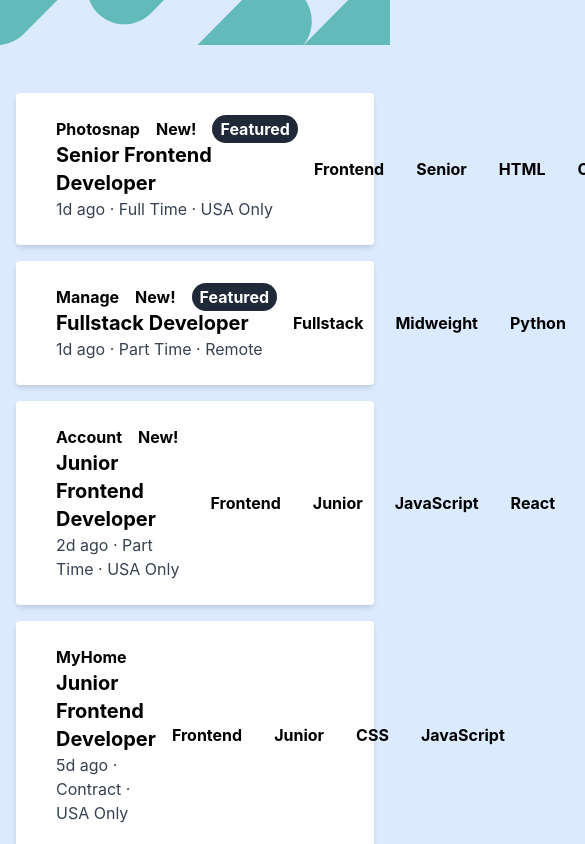
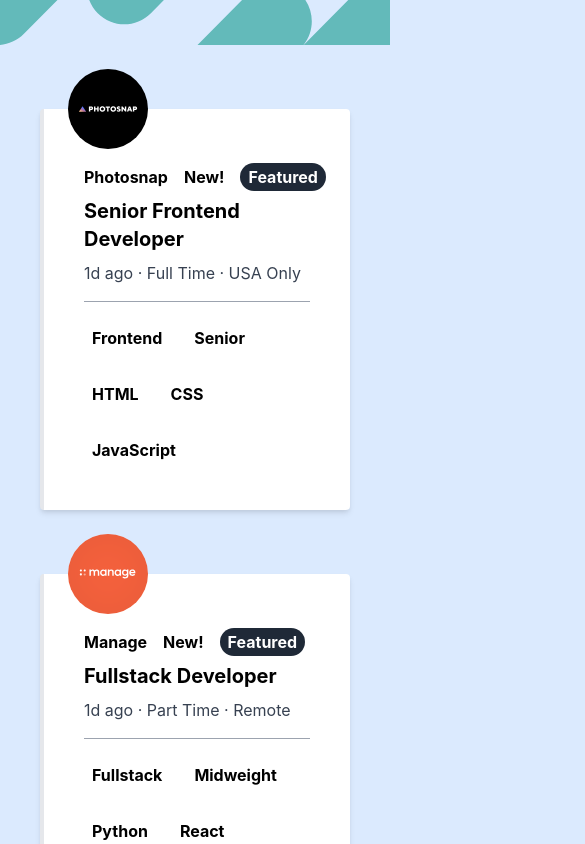
Before and after one commit to hannah-saurusrex/job-listings-filtering, a React (Create React App) app: page / in a window 390 px wide. Shown: the top 844 px of the page, 585 px wide, since content can reach past the window. Built offline with nearby package versions, Linux system fonts and the light colour scheme.

Commit message:
completed mobile styles with tailwind

```diff
--- a/src/components/JobBoardComponent.js
+++ b/src/components/JobBoardComponent.js
@@ -28,9 +28,9 @@
     }
 
     return (
-        <div className="flex bg-white shadow-md m-4 p-6 rounded">
+        <div className={`flex flex-col bg-white shadow-md my-16 mx-10 p-6 rounded ${featured && 'border-l-4 border-teal-500 border-solid'}`}>
             <div>
-                <img src={logo} alt={company} />
+                <img className="-mt-16 mb-4 w-20 h-20 sm:mt-0" src={logo} alt={company} />
             </div>
             <div className="flex flex-col justify-between ml-4">
                 <h3 className="font-bold text-teal-500">
@@ -42,16 +42,16 @@
                         <span className="bg-gray-800 text-white font-bold py-1 px-2 rounded-full">Featured</span>
                     )}
                 </h3>
-                <h2 className="font-bold text-xl">{position}</h2>
+                <h2 className="font-bold text-xl my-2">{position}</h2>
                 <p className="text-gray-700">
                     {postedAt} · {contract} · {location}
                 </p>
             </div>
-            <div className="flex items-center ml-auto">
+            <div className="flex items-center flex-wrap mt-4 mx-4 pt-4 border-t border-gray-400 border-solid">
                 {
                     tags ? (
                         tags.map(tag => (
-                            <span className="bg-teal-100 font-bold text-teal-500 m-2 p-2 rounded">{tag}</span>
+                            <span className="bg-teal-100 font-bold text-teal-500 mr-4 mb-4 p-2 rounded">{tag}</span>
                         ))
                     ) : ( '' )
                 }
```
